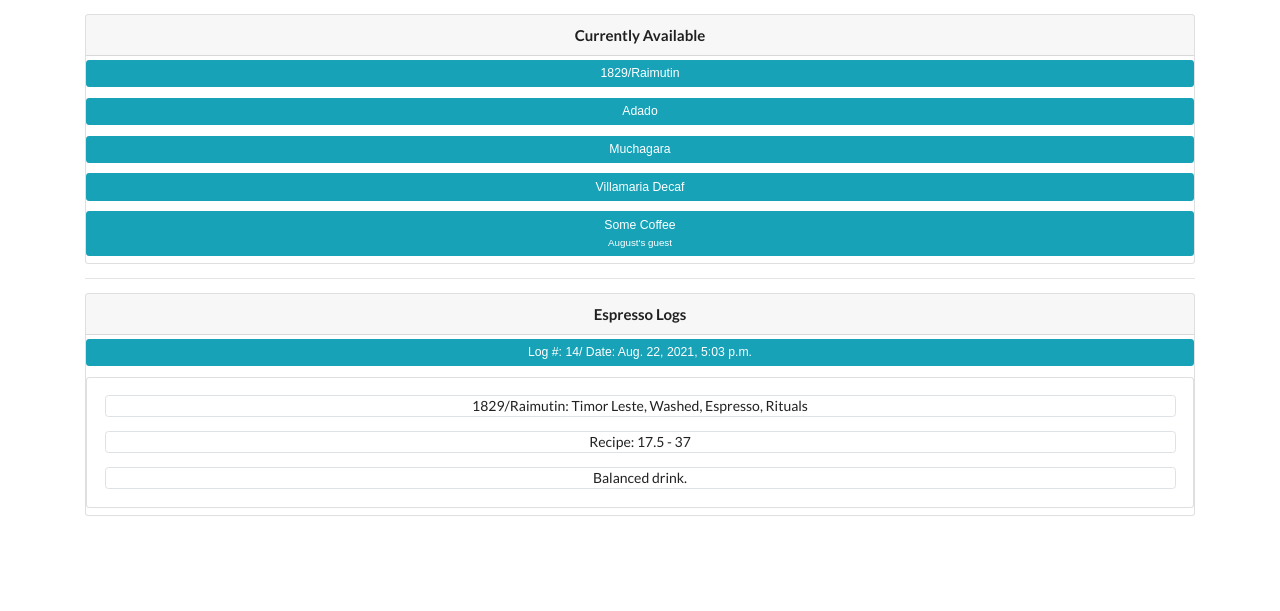
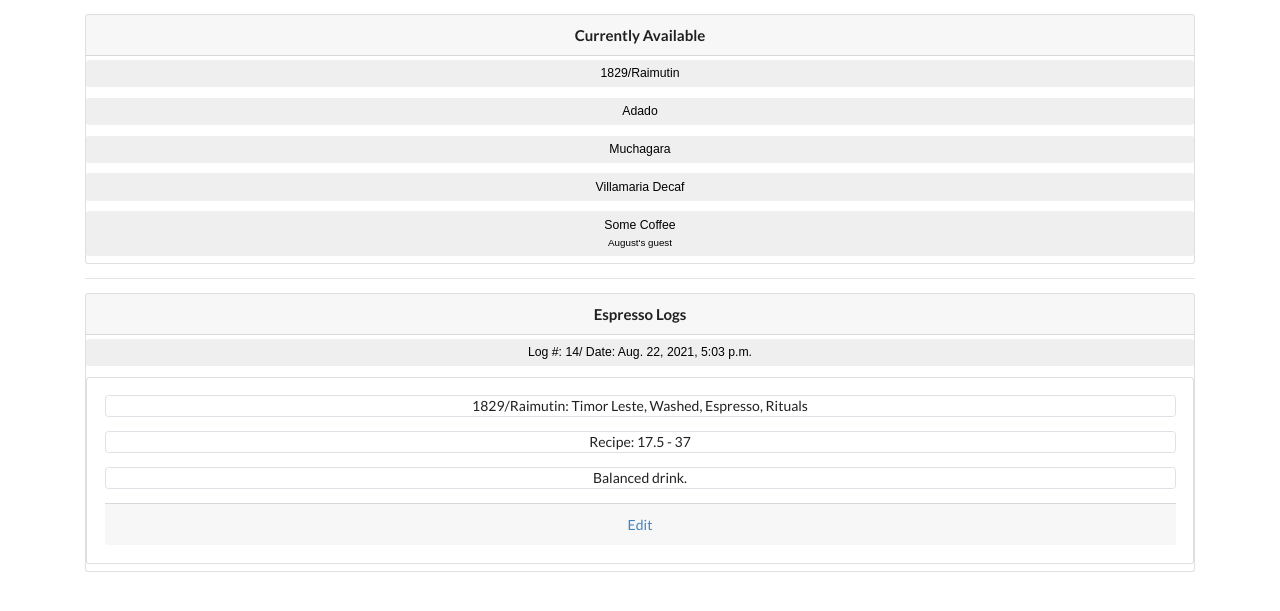
Before and after one commit to DevelopWithAP/quality_control, a Django app: page / in a window 1280 px wide, after a click that opens the changed part. Shown: the part 48-659 px from the top of the page. Run offline with Django 3.2, Linux system fonts and the light colour scheme; data comes from the database, SQL or seed files in the repository; both versions use the stored data as it was after the commit; some libraries are stand-ins or nearby versions.

Commit message:
Added 'Update' functionality to espresso form

```diff
--- a/calibration/templates/calibration/index.html
+++ b/calibration/templates/calibration/index.html
@@ -17,7 +17,7 @@
             <h4>Currently Available</h4>
         </div>
         {% for coffee in coffees %}
-        <button class="btn btn-sm btn-info mb-2 mt-1" type="button" data-toggle="collapse"
+        <button class="btn btn-sm btn-default mb-2 mt-1" type="button" data-toggle="collapse"
             data-target="#coffeeCollapse-{{coffee.id}}" aria-expanded="false"
             aria-controls="coffeeCollapse-{{ coffee.id }}">
             {{ coffee.name }}
@@ -46,7 +46,7 @@
             <h4>Espresso Logs</h4>
         </div>
         {% for espresso_log in espresso_logs %}
-        <button class="btn btn-sm btn-info mb-2 mt-1" type="button" data-toggle="collapse"
+        <button class="btn btn-sm btn-default mb-2 mt-1" type="button" data-toggle="collapse"
             data-target="#espressoLog-{{ espresso_log.id }}" aria-expanded="false"
             aria-controls="coffeeCollapse-{{ coffee.id }}">
             Log #: {{ espresso_log.id }}/ Date: {{ espresso_log.timestamp }}
@@ -56,6 +56,9 @@
                 <p class="border rounded">{{ espresso_log.coffee_name }}</p>
                 <p class="border rounded">Recipe: {{ espresso_log.dry_weight }} - {{ espresso_log.wet_weight }}</p>
                 <p class="border rounded">{{ espresso_log.notes }}</p>
+                <div class="card-footer text-muted">
+                    <a href="{% url 'edit' espresso_log.id %}">Edit</a>
+                </div>
             </div>
         </div>
         {% endfor %}
--- a/calibration/templates/calibration/profile.html
+++ b/calibration/templates/calibration/profile.html
@@ -1,7 +1,7 @@
 {% extends "calibration/base.html" %}
 
 {% block body %}
-    <div class="container-sm">
+    <div class="container">
     <div class="card text-center mt-3">
         <div class="card-header">
             <h4>{{ user.username }}</h4>
--- a/calibration/templates/calibration/register.html
+++ b/calibration/templates/calibration/register.html
@@ -1,7 +1,7 @@
 {% extends "calibration/base.html" %}
 
 {% block body %}
-    <div class="container-sm">
+    <div class="container">
         <div class="card text-center mt-3 rounded">
             <div class="card-header">
             Sign Up
--- a/calibration/urls.py
+++ b/calibration/urls.py
@@ -1,5 +1,6 @@
 from django.urls import path
 from . import views
+from .views import UpdateEpsressoLog
 
 urlpatterns = [
     path("", views.index, name="index"),
@@ -8,4 +9,5 @@ urlpatterns = [
     path("logout", views.logout_view, name="logout"),
     path("profile/<int:user_id>/", views.profile, name="profile"),
     path("espresso_log", views.espresso_log, name="espresso_log"),
+    path("edit/<int:pk>", UpdateEpsressoLog.as_view(), name="edit"),
 ]
--- a/calibration/views.py
+++ b/calibration/views.py
@@ -3,6 +3,8 @@ from django.db import IntegrityError
 from django.contrib.auth import authenticate, login, logout
 from django.contrib.auth.decorators import login_required
 from django.contrib import messages
+from django.views.generic.edit import UpdateView
+from django.contrib.messages.views import SuccessMessageMixin
 from .models import User, Coffee, Espresso
 import datetime
 from .forms import EspressoForm
@@ -10,7 +12,7 @@ from .forms import EspressoForm
 # Create your views here.
 def index(request):
     coffees = Coffee.objects.all()
-    espresso_logs = Espresso.objects.all().order_by("-timestamp")
+    espresso_logs = Espresso.objects.all()
     month = datetime.datetime.now()
     current_month = month.strftime("%B")
     context = {
@@ -109,3 +111,10 @@ def espresso_log(request):
             return redirect("index")
         else:
             return render(request, "calibration/espresso_log.html", {"form": EspressoForm()})
+
+class UpdateEpsressoLog(SuccessMessageMixin, UpdateView):
+    model = Espresso
+    template_name = "calibration/update_espresso_log.html"
+    fields = "__all__"
+    success_message = "Log successfully updated"
+    success_url = "/"
```
Also changed, not shown: calibration/templates/calibration/update_espresso_log.html (added, +27 -0 lines), db.sqlite3.
